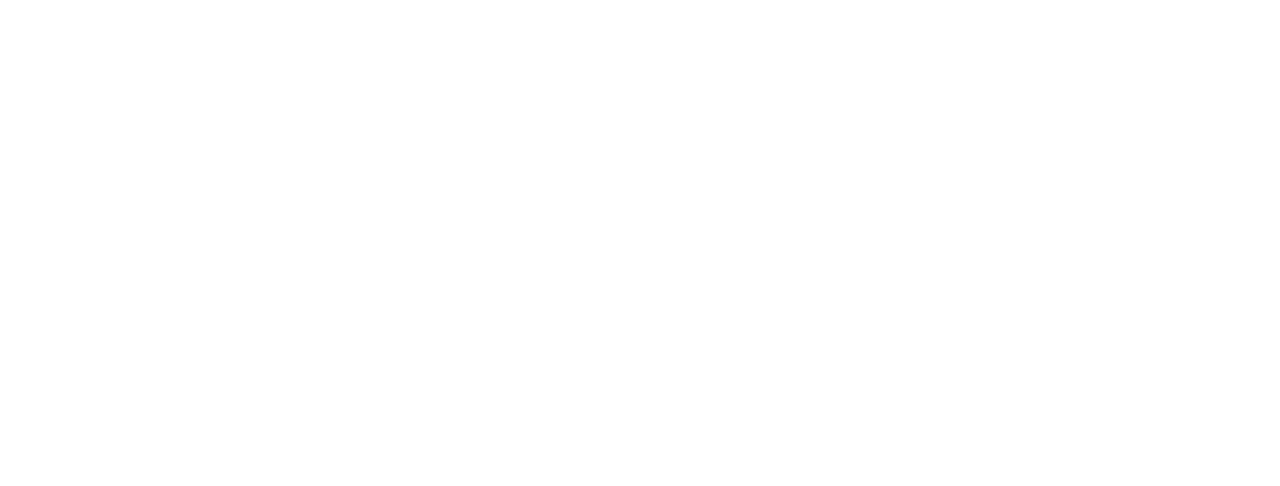
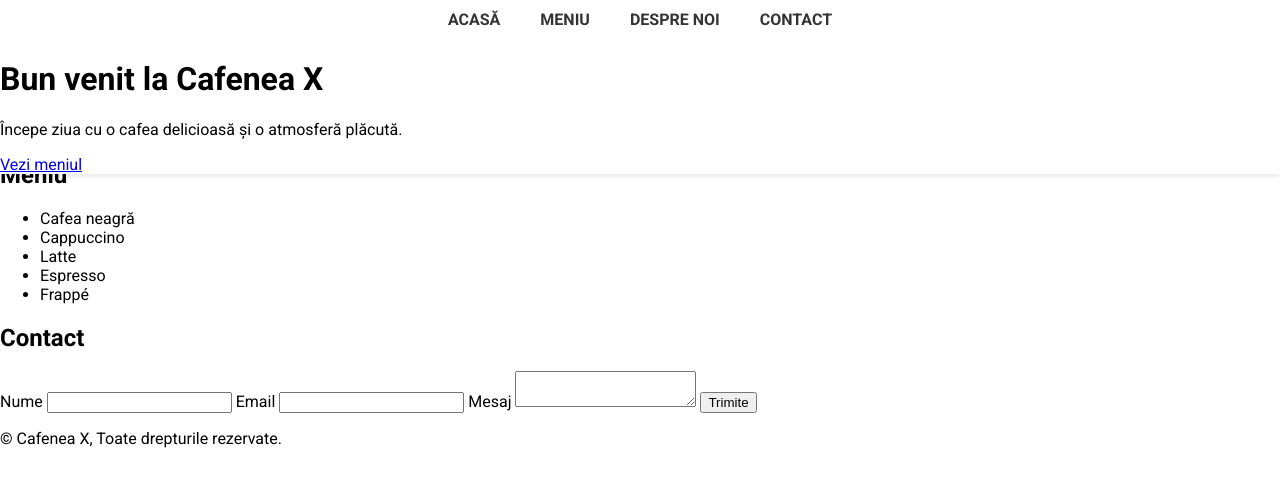
Before and after one commit to SamsonNicoleta/ProgramareWebJsNative, a plain HTML site: page index.html in a window 1280 px wide. Drawn offline with Linux system fonts and the light colour scheme.

Commit message:
add navigation menu

```diff
--- /dev/null
+++ b/css/style.css
@@ -0,0 +1,41 @@
+@import url('https://fonts.googleapis.com/css?family=Roboto:400,700');
+
+body {
+    font-family: 'Roboto', sans-serif;
+    margin: 0;
+}
+
+/* header */
+
+header {
+    background-color: #fff;
+    box-shadow: 0 2px 4px rgba(0,0,0,0.1);
+    position: fixed;
+    top: 0;
+    width: 100%;
+    z-index: 1;
+}
+
+nav ul {
+    list-style-type: none;
+    margin: 0;
+    padding: 0;
+    display: flex;
+    justify-content: center;
+}
+nav li {
+    margin: 0 10px;
+}
+
+nav a {
+    display: block;
+    padding: 10px;
+    color: #333;
+    text-decoration: none;
+    text-transform: uppercase;
+    font-weight: bold;
+}
+
+nav a:hover {
+    background-color: #f2f2f2;
+}
--- a/index.html
+++ b/index.html
@@ -1,10 +1,67 @@
 <!DOCTYPE html>
-<html lang="en">
+<html>
 <head>
-    <meta charset="UTF-8">
-    <title>Title</title>
+    <title>Cafenea X</title>
+    <meta charset="utf-8">
+    <meta name="viewport" content="width=device-width, initial-scale=1">
+    <link rel="stylesheet" type="text/css" href="css/style.css">
 </head>
 <body>
+<header>
+    <nav>
+        <ul>
+            <li><a href="#">Acasă</a></li>
+            <li><a href="#">Meniu</a></li>
+            <li><a href="#">Despre noi</a></li>
+            <li><a href="#">Contact</a></li>
+        </ul>
+    </nav>
+    <div class="hero-image">
+        <div class="hero-text">
+            <h1>Bun venit la Cafenea X</h1>
+            <p>Începe ziua cu o cafea delicioasă și o atmosferă plăcută.</p>
+            <a href="#">Vezi meniul</a>
+        </div>
+    </div>
+</header>
 
+<main>
+    <section class="about-us">
+        <h2>Despre noi</h2>
+        <p>Cafenea X este un loc minunat pentru a te relaxa și a savura cele mai bune cafele. Avem o selecție largă de băuturi și gustări delicioase, precum și o atmosferă primitoare și prietenoasă.</p>
+        <a href="#">Citește mai multe</a>
+    </section>
+
+    <section class="menu">
+        <h2>Meniu</h2>
+        <ul>
+            <li>Cafea neagră</li>
+            <li>Cappuccino</li>
+            <li>Latte</li>
+            <li>Espresso</li>
+            <li>Frappé</li>
+        </ul>
+    </section>
+
+    <section class="contact">
+        <h2>Contact</h2>
+        <form action="#">
+            <label for="name">Nume</label>
+            <input type="text" id="name" name="name">
+
+            <label for="email">Email</label>
+            <input type="email" id="email" name="email">
+
+            <label for="message">Mesaj</label>
+            <textarea id="message" name="message"></textarea>
+
+            <button type="submit">Trimite</button>
+        </form>
+    </section>
+</main>
+
+<footer>
+    <p>&copy; Cafenea X, Toate drepturile rezervate.</p>
+</footer>
 </body>
 </html>
```
